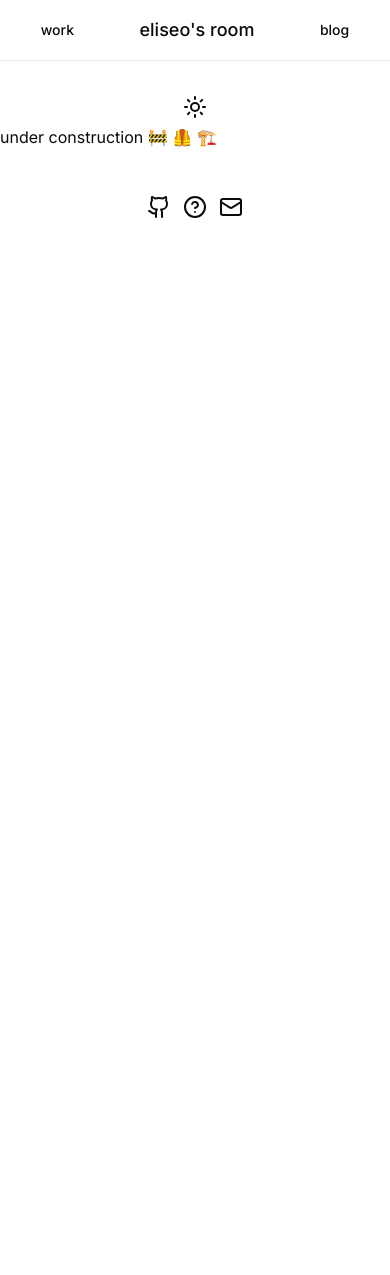
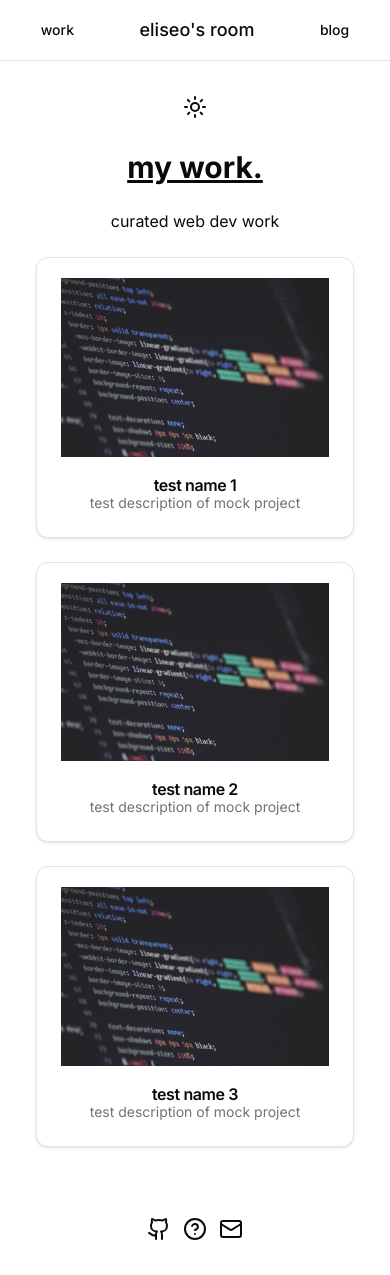
Before and after one commit to ejperez37/personal-site, a Next.js app: page /work in a window 390 px wide. Before the commit the page ends 844 px from the top, so only its background shows below. Built offline with nearby package versions, Linux system fonts and the light colour scheme.

Commit message:
Add responsive layout and placeholders to work page

```diff
--- a/src/app/work/page.tsx
+++ b/src/app/work/page.tsx
@@ -1,3 +1,60 @@
+import Container from '@/components/ui/container'
+import Image from 'next/image'
+import {
+  Card,
+  CardTitle,
+  CardContent,
+  CardDescription,
+} from '@/components/ui/card'
+
 export default function Page() {
-    return <p>under construction 🚧 🦺 🏗️ </p>
+  return (
+    <Container>
+      <div className="mx-6 mt-6 text-center lg:text-left">
+        <h2 className="text-3xl font-bold mb-6 underline">my work.</h2>
+        <p>curated web dev work</p>
+      </div>
+      <div className="my-3 mx-3 flex flex-col items-stretch lg:flex-row lg:justify-between">
+        <Card className="flex flex-col items-center mx-3 my-3 text-center lg:text-left">
+          <CardContent>
+            <Image
+              src="/images/vscodestock.jpg"
+              className="py-5"
+              height={400}
+              width={400}
+              alt="placeholder"
+            />
+            <CardTitle>test name 1</CardTitle>
+            <CardDescription>test description of mock project</CardDescription>
+          </CardContent>
+        </Card>
+        <Card className="flex flex-col items-center mx-3 my-3 text-center lg:text-left">
+          <CardContent>
+            <Image
+              src="/images/vscodestock.jpg"
+              className="py-5"
+              height={400}
+              width={400}
+              alt="placeholder"
+            />
+            <CardTitle>test name 2</CardTitle>
+            <CardDescription>test description of mock project</CardDescription>
+          </CardContent>
+        </Card>
+        <Card className="flex flex-col items-center mx-3 my-3 text-center lg:text-left">
+          <CardContent>
+            <Image
+              src="/images/vscodestock.jpg"
+              className="py-5"
+              height={400}
+              width={400}
+              alt="placeholder"
+            />
+            <CardTitle>test name 3</CardTitle>
+            <CardDescription>test description of mock project</CardDescription>
+          </CardContent>
+        </Card>
+      </div>
+    </Container>
+  )
 }
```
